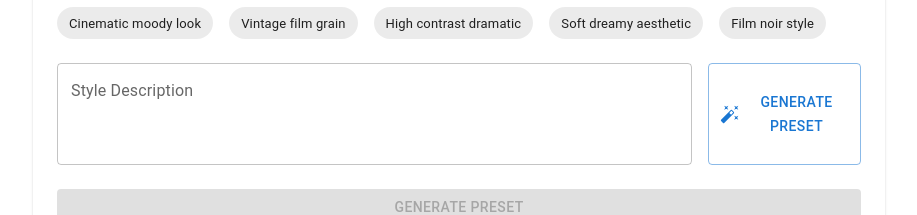
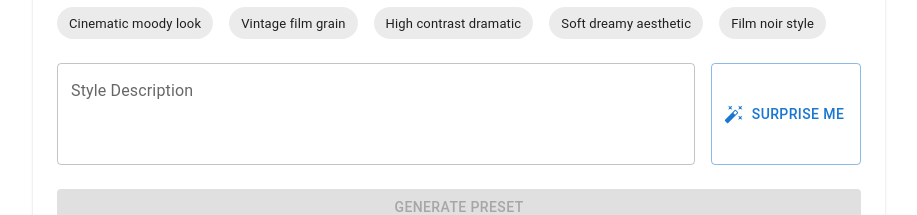
Before and after one commit to sandaruk93/lightedit2, a React (Create React App) app in the folder frontend/: page / in a window 1280 px wide. Shown: the part 357-572 px from the top of the page, without its empty margins (181-1098 px from the left). Built offline with nearby package versions, Linux system fonts and the light colour scheme; no server answers.

Commit message:
Change button text to Surprise Me

```diff
--- a/frontend/src/components/StyleUploader.tsx
+++ b/frontend/src/components/StyleUploader.tsx
@@ -319,7 +319,7 @@ const StyleUploader: React.FC<StyleUploaderProps> = ({ onUploadComplete }) => {
             sx={{ minWidth: '150px' }}
             disabled={uploading}
           >
-            Generate Preset
+            Surprise Me
           </Button>
         </Box>
 
```
